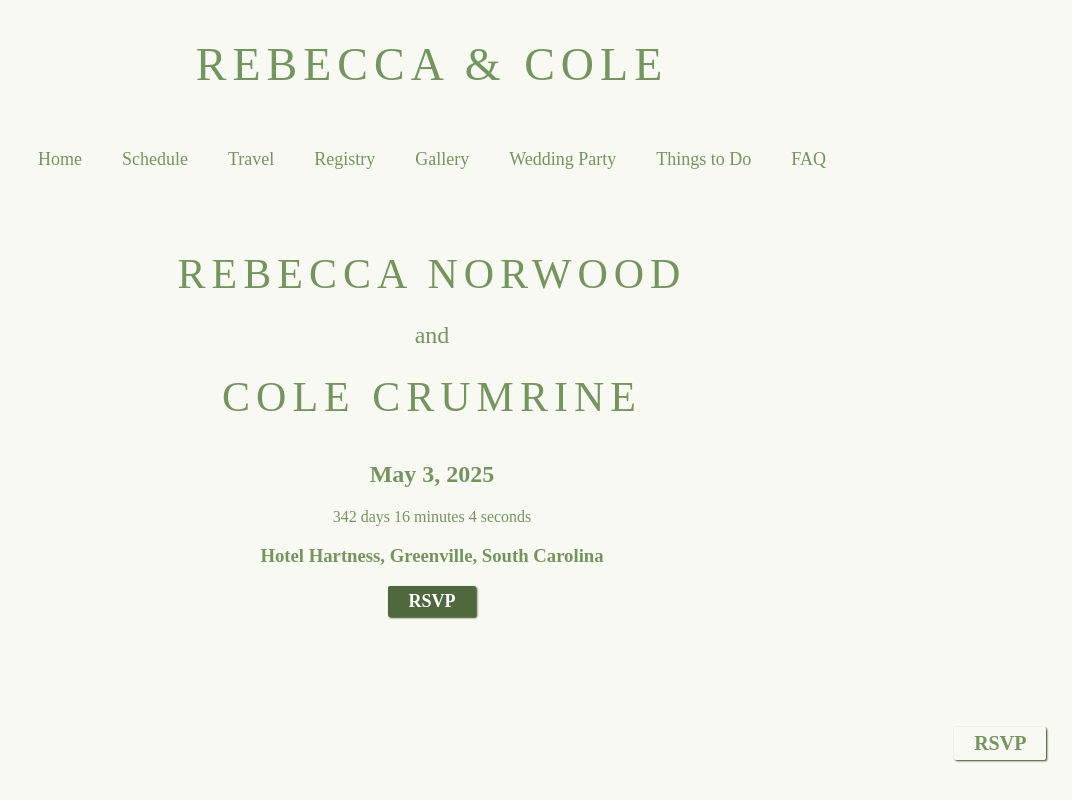
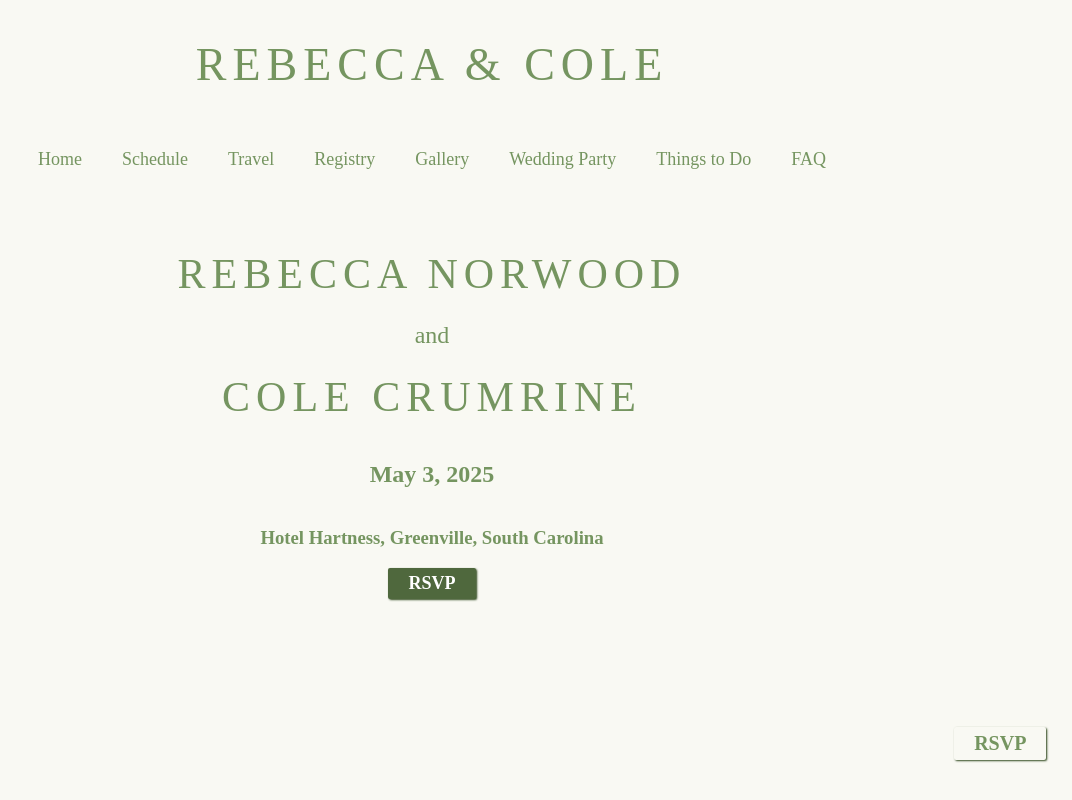
Before and after one commit to colecrum26/wedding, a React (Create React App) app in the folder wedding-website/: page / in a window 1280 px wide. Shown: the whole page, without its empty margins (208-1280 px from the left). Built offline with nearby package versions, Linux system fonts and the light colour scheme.

Commit message:
hid countdown - needs refining; day did not decrease

```diff
--- a/wedding-website/src/components/countdown.jsx
+++ b/wedding-website/src/components/countdown.jsx
@@ -1,4 +1,6 @@
 import { useEffect, useState } from "react";
+
+// this needs some work
 
 function calculateTimeLeft() {
 const weddingDate = new Date("May 5, 2025 18:00:00").getTime();
--- a/wedding-website/src/pages/home.jsx
+++ b/wedding-website/src/pages/home.jsx
@@ -1,6 +1,6 @@
 import Header from "../components/header";
 import RSVPButton from "../components/rsvpBtn";
-import Countdown from "../components/countdown";
+// import Countdown from "../components/countdown";
 import { NavLink } from "react-router-dom";
 
 export default function Home() {
@@ -17,7 +17,7 @@ export default function Home() {
           </div>
           <div className="rsvp-container">
             <h2>May 3, 2025</h2>
-            <Countdown />
+            {/* <Countdown /> */}
             <h3>Hotel Hartness, Greenville, South Carolina</h3>
             <NavLink className="faux" to="/rsvp">
               RSVP
```
